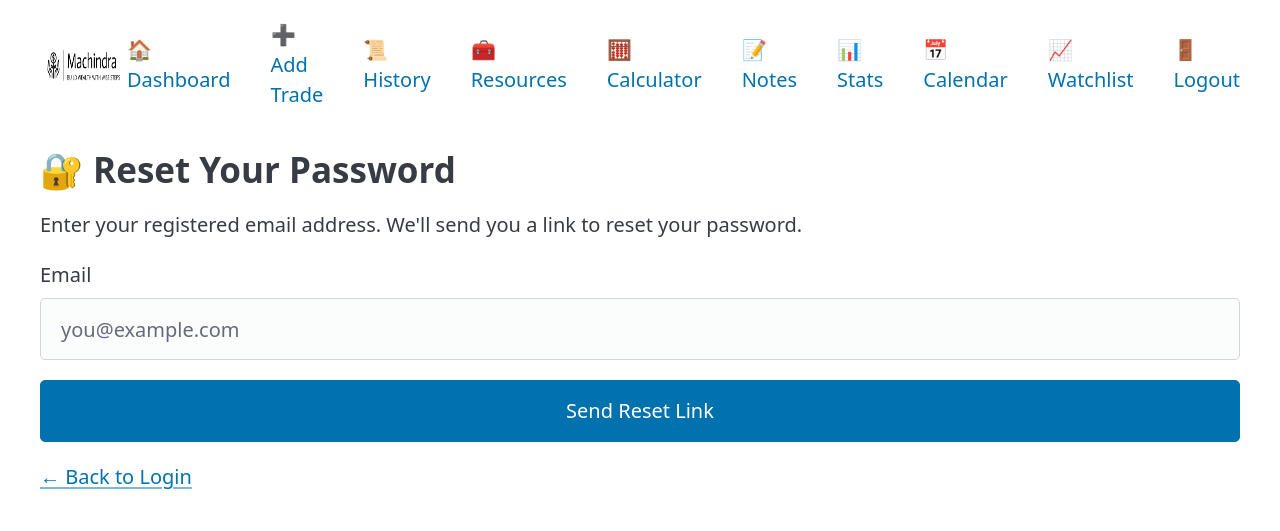
After one commit to Machindra220/Trading-Journal-App, a Flask app: page /reset_password in a window 1280 px wide. The commit adds this page. Shown: the top 531 px of the page. Run offline with Flask 3, Linux system fonts and the light colour scheme; the visitor is signed in with stand-in values (Sample User, id 1); data that the repository does not hold is empty; some libraries are stand-ins or nearby versions.

Commit message:
Added Reset Password, Profit/Loss by Date, week and Monthly bars, Partial exit column on Dashboard page

```diff
--- a/app/__init__.py
+++ b/app/__init__.py
@@ -1,24 +1,25 @@
 from flask import Flask, render_template
 from config import Config
 from flask_login import current_user
-from app.extensions import db, login_manager, csrf, cache
+from dotenv import load_dotenv
+from app.extensions import db, login_manager, csrf, cache, mail  # ✅ Include mail
 from app.models import Resource
-from dotenv import load_dotenv
-from config import Config  # ✅ Import your config class
+
 load_dotenv()
-
-
 
 def create_app():
     app = Flask(__name__)
     app.config.from_object(Config)
 
+    # Initialize extensions
     db.init_app(app)
     login_manager.init_app(app)
     login_manager.login_view = 'auth.login'
     csrf.init_app(app)
     cache.init_app(app)
+    mail.init_app(app)  # ✅ Initialize Flask-Mail
 
+    # Register blueprints
     from app.routes.auth import auth_bp
     from app.routes.trades import trades_bp
     from app.routes.stats import stats_bp
@@ -39,10 +40,12 @@ def create_app():
     app.register_blueprint(notes_bp)
     app.register_blueprint(watchlist_bp)
 
+    # Home route
     @app.route('/')
     def home():
         return render_template('home.html')
 
+    # Inject pinned resources for navbar or sidebar
     @app.context_processor
     def inject_pinned_resources():
         if login_manager._login_disabled or not hasattr(app, 'login_manager'):
--- a/app/extensions.py
+++ b/app/extensions.py
@@ -2,8 +2,10 @@ from flask_sqlalchemy import SQLAlchemy
 from flask_login import LoginManager
 from flask_wtf import CSRFProtect
 from flask_caching import Cache
+from flask_mail import Mail
 
 db = SQLAlchemy()
 login_manager = LoginManager()
 csrf = CSRFProtect()
 cache = Cache(config={'CACHE_TYPE': 'SimpleCache'})
+mail = Mail()
--- a/app/routes/auth.py
+++ b/app/routes/auth.py
@@ -1,9 +1,12 @@
 from flask import Blueprint, render_template, request, redirect, url_for, flash
 from app.models import User
-from app.extensions import db, login_manager
+from app.extensions import db, login_manager, mail
 from flask_login import login_user, logout_user, login_required
 from werkzeug.security import generate_password_hash
 import re
+from flask_mail import Message
+from flask import current_app
+
 
 
 auth_bp = Blueprint('auth', __name__)
@@ -76,7 +79,6 @@ def login():
     return render_template('login.html')
 
 
-
 #logout Route
 @auth_bp.route('/logout')
 @login_required
@@ -84,3 +86,60 @@ def logout():
     logout_user()
     flash("You have been logged out.", "success")
     return redirect(url_for('auth.login'))
+
+#Reset Password Route
+@auth_bp.route('/reset_password', methods=['GET', 'POST'])
+def reset_request():
+    if request.method == 'POST':
+        email = request.form.get('email').strip().lower()
+        user = User.query.filter_by(email=email).first()
+        if user:
+            token = user.get_reset_token()
+            reset_url = url_for('auth.reset_token', token=token, _external=True)
+            # TODO: send email with reset_url
+            print("Reset link:", reset_url)  # Replace with email logic
+            flash("Password reset link sent to your email.", "success")
+        else:
+            flash("Email not found.", "error")
+        return redirect(url_for('auth.login'))
+    return render_template('reset_request.html')
+
+#Reset Password From
+@auth_bp.route('/reset_password/<token>', methods=['GET', 'POST'])
+def reset_token(token):
+    user = User.verify_reset_token(token)
+    if not user:
+        flash("Invalid or expired token.", "error")
+        return redirect(url_for('auth.reset_request'))
+
+    if request.method == 'POST':
+        password = request.form.get('password')
+        if len(password) < 6:
+            flash("Password must be at least 6 characters.", "error")
+            return redirect(url_for('auth.reset_token', token=token))
+        user.password_hash = generate_password_hash(password)
+        db.session.commit()
+        flash("Your password has been updated.", "success")
+        return redirect(url_for('auth.login'))
+
+    return render_template('reset_form.html')
+
+
+def send_reset_email(user):
+    token = user.get_reset_token()
+    reset_url = url_for('auth.reset_token', token=token, _external=True)
+    msg = Message(
+        subject="Password Reset Request",
+        recipients=[user.email],
+        body=f"""Hi {user.username},
+
+To reset your password, click the link below:
+{reset_url}
+
+If you did not request this, please ignore this email.
+
+Thanks,
+Trading Journal Team
+"""
+    )
+    mail.send(msg)
--- a/app/routes/risk_calculator.py
+++ b/app/routes/risk_calculator.py
@@ -24,6 +24,8 @@ def risk_calculator():
                 'risk_per_share': risk_per_share,
                 'levels': [
                     calc_qty(0.05),
+                    calc_qty(0.04),
+                    calc_qty(0.03),
                     calc_qty(0.02),
                     calc_qty(0.01)
                 ]
--- a/app/static/css/buttons.css
+++ b/app/static/css/buttons.css
@@ -41,6 +41,24 @@
       cursor: pointer;
       background-color: #0056b3;
     }
+    .button.contrast {
+  background-color: #0eae79;
+  color: white;
+}
+
+.button.secondary {
+  background-color: #0e81ae;
+  color: white;
+}
+
+/* .button {
+  padding: 0.6rem 1.2rem;
+  border-radius: 6px;
+  text-decoration: none;
+  display: inline-block;
+  margin: 0.5rem 0;
+} */
+
     .active {
       font-weight: bold;
       color: #007bff;
@@ -114,3 +132,76 @@ table.compact-table {
 table.compact-table tr {
   height: auto;
 }
+.navbar {
+  display: flex;
+  flex-direction: column;
+  background-color: #1e1e2f;
+  padding: 10px 20px;
+  color: white;
+}
+
+.navbar-logo img {
+  height: 50px;
+}
+
+.navbar-menu {
+  list-style: none;
+  padding: 0;
+  margin-top: 10px;
+}
+
+.navbar-menu li {
+  margin: 8px 0;
+}
+
+.navbar-menu a {
+  text-decoration: none;
+  color: #ccc;
+  font-weight: 500;
+  transition: color 0.3s ease;
+}
+
+.navbar-menu a.active,
+.navbar-menu a:hover {
+  color: #fff;
+}
+nav ul {
+  display: none;
+  flex-direction: column;
+  gap: 0.5rem;
+}
+
+nav ul.show {
+  display: flex;
+}
+
+.menu-toggle {
+  font-size: 1.5rem;
+  background: none;
+  border: none;
+  cursor: pointer;
+}
+
+@media (min-width: 768px) {
+  .menu-toggle {
+    display: none;
+  }
+
+  nav ul {
+    display: flex !important;
+    flex-direction: row;
+    gap: 1rem;
+  }
+}
+/* Make container full width */
+.container-fluid {
+  max-width: 100% !important;
+  padding-left: 2rem;
+  padding-right: 2rem;
+}
+
+/* Optional: widen tables */
+table {
+  width: 100%;
+  table-layout: auto;
+}
--- a/app/templates/base.html
+++ b/app/templates/base.html
@@ -12,46 +12,33 @@
   <!-- Quill JS -->
   <script src="https://cdn.quilljs.com/1.3.6/quill.min.js"></script>
 
-
 </head>
 <body>
   {% if current_user.is_authenticated %}
-  <nav>
-    <header style="display:flex; align-items:center; gap:10px;">
+  <nav class="container-fluid">
+    <header style="display: flex; justify-content: space-between; align-items: center;">
       <a href="{{ url_for('trades.dashboard') }}">
-        <img src="{{ url_for('static', filename='logo.png') }}" alt="Logo" style="height:75px;">
+        <img src="{{ url_for('static', filename='logo.png') }}" alt="Logo" style="height:50px;">
       </a>
+      <button class="menu-toggle" onclick="document.querySelector('nav ul').classList.toggle('show')">☰</button>
     </header>
+
     <ul>
-      <li><a href="{{ url_for('trades.dashboard') }}"
-             class="{% if request.endpoint == 'trades.dashboard' %}active{% endif %}">🏠 Dashboard</a></li>
-      <li><a href="{{ url_for('trades.add_trade') }}"
-             class="{% if request.endpoint == 'trades.add_trade' %}active{% endif %}">➕ Add Trade</a></li>
-      <li><a href="{{ url_for('trades.trade_history') }}"
-             class="{% if request.endpoint == 'trades.trade_history' %}active{% endif %}">📜 Trades History</a></li>
-      <li><a href="{{ url_for('resources.show_resources') }}"
-       class="{% if request.endpoint == 'resources.show_resources' %}active{% endif %}">🧰 Resources</a></li>
-       <li> <a href="{{ url_for('risk.risk_calculator') }}"
-        class="{% if request.endpoint == 'risk.risk_calculator' %}active{% endif %}">🧮 Qty Calculator</a> </li>
-
-       <li><a href="{{ url_for('notes.notes_page') }}"
-       class="{% if request.endpoint == 'notes.notes_page' %}active{% endif %}">📝 Notes</a></li>
-      <li><a href="{{ url_for('stats.stats_dashboard') }}"
-             class="{% if request.endpoint == 'stats.stats_dashboard' %}active{% endif %}">📊 Stats</a></li>
-      <li class="nav-item">
-        <a class="nav-link" href="{{ url_for('calendar.calendar_view') }}">📅 Calendar</a>
-      </li>
-      <li class="nav-item">
-      <a class="nav-link" href="{{ url_for('watchlist.add') }}">📈 Watchlist</a>
-    </li>
-
-
+      <li><a href="{{ url_for('trades.dashboard') }}" class="{% if request.endpoint == 'trades.dashboard' %}active{% endif %}">🏠 Dashboard</a></li>
+      <li><a href="{{ url_for('trades.add_trade') }}" class="{% if request.endpoint == 'trades.add_trade' %}active{% endif %}">➕ Add Trade</a></li>
+      <li><a href="{{ url_for('trades.trade_history') }}" class="{% if request.endpoint == 'trades.trade_history' %}active{% endif %}">📜 History</a></li>
+      <li><a href="{{ url_for('resources.show_resources') }}" class="{% if request.endpoint == 'resources.show_resources' %}active{% endif %}">🧰 Resources</a></li>
+      <li><a href="{{ url_for('risk.risk_calculator') }}" class="{% if request.endpoint == 'risk.risk_calculator' %}active{% endif %}">🧮 Calculator</a></li>
+      <li><a href="{{ url_for('notes.notes_page') }}" class="{% if request.endpoint == 'notes.notes_page' %}active{% endif %}">📝 Notes</a></li>
+      <li><a href="{{ url_for('stats.stats_dashboard') }}" class="{% if request.endpoint == 'stats.stats_dashboard' %}active{% endif %}">📊 Stats</a></li>
+      <li><a href="{{ url_for('calendar.calendar_view') }}" class="{% if request.endpoint == 'calendar.calendar_view' %}active{% endif %}">📅 Calendar</a></li>
+      <li><a href="{{ url_for('watchlist.add') }}" class="{% if request.endpoint == 'watchlist.add' %}active{% endif %}">📈 Watchlist</a></li>
       <li><a href="{{ url_for('auth.logout') }}">🚪 Logout</a></li>
     </ul>
   </nav>
   {% endif %}
 
-  <main class="container">
+  <main class="container-fluid">
     {% if current_user.is_authenticated and pinned_resources %}
     <div class="pinned-toolbar mb-3">
       <h4>📌 Pinned Tools</h4>
--- a/app/templates/dashboard.html
+++ b/app/templates/dashboard.html
@@ -20,7 +20,9 @@
         <th>Status</th>
         <th>Avg Price</th>
         <th>Qty</th>
+        <th>Exited Qty</th>
         <th>Invested</th>
+        <th>Realized PnL</th>
         <th>Entry Date</th>
         <th>Note</th>
         <th>Actions</th>
@@ -34,6 +36,8 @@
             <td>
               {% if trade.status == "Closed" %}
                 <span style="background-color:#dc3545; color:white; padding:2px 6px; border-radius:4px;">Closed</span>
+              {% elif trade.quantity < trade.exited_quantity and trade.quantity > 0 %}
+                <span style="background-color:#ffc107; color:black; padding:2px 6px; border-radius:4px;">Partial Exit</span>
               {% else %}
                 <span style="background-color:#28a745; color:white; padding:2px 6px; border-radius:4px;">Open</span>
               {% endif %}
@@ -41,7 +45,9 @@
 
             <td>{{ trade.avg_entry_price }}</td>
             <td>{{ trade.quantity }}</td>
+            <td>{{ trade.exited_quantity }}</td>
             <td>₹{{ trade.total_invested }}</td>
+            <td>₹{{ trade.realized_pnl }}</td>
             <td>{{ trade.entry_date }}</td>
             <td>{{ trade.note }}</td>
 
--- a/app/templates/register.html
+++ b/app/templates/register.html
@@ -25,6 +25,6 @@
         <!-- ✅ Login Link -->
         <div style="margin-top: 20px; text-align: center;">
           <p>Already have an account?</p>
-          <a href="{{ url_for('auth.login') }}" class="button" style="padding: 6px 12px;">Login</a>
+          <a href="{{ url_for('auth.login') }}" class="button" style="padding: 6px 12px; background-color: #0eae79">Login</a>
         </div>
 {% endblock %}
--- /dev/null
+++ b/app/templates/reset_request.html
@@ -0,0 +1,15 @@
+{% extends "base.html" %}
+{% block title %}Reset Password{% endblock %}
+{% block content %}
+<h2>🔐 Reset Your Password</h2>
+<p>Enter your registered email address. We'll send you a link to reset your password.</p>
+
+<form method="POST">
+<input type="hidden" name="csrf_token" value="{{ csrf_token() }}">  <!-- CSRF Token -->
+  <label for="email">Email</label>
+  <input type="email" name="email" id="email" required placeholder="you@example.com">
+  <button type="submit">Send Reset Link</button>
+</form>
+
+<p><a href="{{ url_for('auth.login') }}">← Back to Login</a></p>
+{% endblock %}
--- a/requirements.txt
+++ b/requirements.txt
@@ -7,6 +7,7 @@ et_xmlfile==2.0.0
 Flask==3.1.2
 Flask-Caching==2.3.1
 Flask-Login==0.6.3
+Flask-Mail==0.10.0
 Flask-SQLAlchemy==3.1.1
 Flask-WTF==1.2.2
 greenlet==3.2.4
```
Also changed, not shown: app/models.py (+33 -1 lines), app/routes/stats.py (+43 -2 lines), app/routes/trades.py (+31 -13 lines), app/templates/login.html (+8 -4 lines), app/templates/reset_form.html (added, +15 -0 lines), app/templates/stats_dashboard.html (+105 -1 lines), config.py (+7 -0 lines), CHANGELOG.md, 1 other file.
